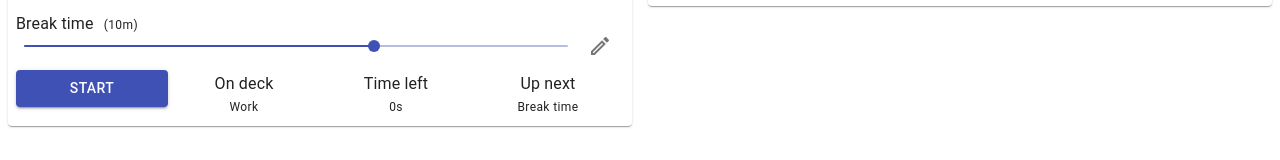
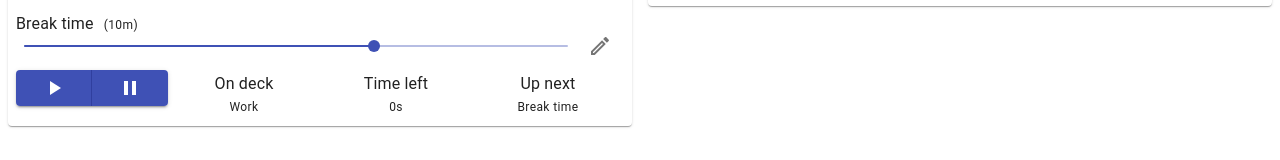
Before and after one commit to enigma0Z/task-timer, a React (Create React App) app: page / in a window 1280 px wide. Shown: the part 186-346 px from the top of the page. Built offline with nearby package versions, Linux system fonts and the light colour scheme.

Commit message:
Add pause feature

```diff
--- a/src/App.tsx
+++ b/src/App.tsx
@@ -3,6 +3,7 @@ import React, { Component } from 'react';
 import {
     AppBar,
     Box,
+    ButtonGroup,
     Card,
     createStyles,
     Grid,
@@ -29,6 +30,10 @@ import ArrowUpwardIcon from '@material-ui/icons/ArrowUpward';
 import DeleteOutlineIcon from '@material-ui/icons/DeleteOutline';
 import SettingsIcon from '@material-ui/icons/Settings';
 import AddIcon from '@material-ui/icons/Add';
+import PauseIcon from '@material-ui/icons/Pause';
+import PlayArrowIcon from '@material-ui/icons/PlayArrow';
+import StopIcon from '@material-ui/icons/Stop';
+import PlayCircleOutlineIcon from '@material-ui/icons/PlayCircleOutline';
 
 import 'date-fns';
 import DateFnsUtils from '@date-io/date-fns';
@@ -99,6 +104,7 @@ interface AppState {
     workLength: number,
     breakLength: number,
     running: boolean,
+    paused: boolean,
     secondsLeft: number,
     currentCountdownIndex: number,
     countdowns: Countdown[],
@@ -140,12 +146,14 @@ const App = withStyles(styles)(class AppComponent extends Component<AppProps, Ap
 
         let secondsLeft = 0
         let running = false
+        let paused = false
         const runningCountdown: Countdown = countdowns.filter((countdown: Countdown) => { return countdown.running })[0]
 
         if (runningCountdown) {
             runningCountdown.update()
             secondsLeft = runningCountdown.secondsLeft
             running = true
+            paused = runningCountdown.paused
         }
 
         const selectedDate = localStorage.getItem('selectedDate')
@@ -154,6 +162,7 @@ const App = withStyles(styles)(class AppComponent extends Component<AppProps, Ap
             workLength: 50,
             breakLength: 10,
             running: running,
+            paused: paused,
             secondsLeft: secondsLeft,
             sidebarOpen: false,
             notificationSupport: "Notification" in window,
@@ -312,6 +321,10 @@ const App = withStyles(styles)(class AppComponent extends Component<AppProps, Ap
     startTimer() {
         this.currentCountdown.subscribe(this.constructor.name, this.updateSubscriber)
         this.currentCountdown.start()
+    }
+
+    pauseTimer() {
+
     }
 
     stopTimer() {
@@ -535,19 +548,38 @@ const App = withStyles(styles)(class AppComponent extends Component<AppProps, Ap
                                 {this.renderSliders()}
                             </Grid>
                             <Grid item xs={12} sm={3}>
-                                <Button
+                                <ButtonGroup
+                                    className={classes.fillWidth}
                                     variant="contained"
-                                    className={classes.fillWidth}
-                                    onClick={this.handleStartStopOnClick}
-                                    color={this.state.running ? 'secondary' : 'primary'}
+                                    color={
+                                        this.state.running
+                                            ? this.state.paused ? 'default' : 'secondary'
+                                            : 'primary'
+                                    }
                                 >
-                                    {this.state.running ? 'Stop' : 'Start'}
-                                </Button>
+                                    <Button className={classes.fillWidth} onClick={this.handleStartStopOnClick}>
+                                        {this.state.running ? <StopIcon /> : <PlayArrowIcon />}
+                                    </Button>
+                                    <Button className={classes.fillWidth} onClick={() => {
+                                        if (this.state.running) {
+                                            this.currentCountdown.pause()
+                                            this.setState({
+                                                paused: !this.state.paused
+                                            })
+                                        }
+                                    }}>
+                                        {this.state.paused ? <PlayCircleOutlineIcon /> : <PauseIcon />}
+                                    </Button>
+                                </ButtonGroup>
                             </Grid>
                             <Grid item xs={4} sm={3}>
                                 <Box flexDirection='column' flex={2} display='flex' alignItems='center'>
                                     <Box display='flex'>
-                                        <Typography variant="subtitle1">{this.state.running ? "Running" : "On deck"}</Typography>
+                                        <Typography variant="subtitle1">{
+                                            this.state.running
+                                                ? this.state.paused ? 'Paused' : "Running"
+                                                : "On deck"
+                                        }</Typography>
                                     </Box>
                                     <Box display='flex'>
                                         <Typography variant='caption'>{this.currentCountdown.name}</Typography>
--- a/src/data/Countdown.ts
+++ b/src/data/Countdown.ts
@@ -9,7 +9,8 @@ const SHORT_TIMER = false // For debug purposes
 export interface CountdownJsonObject {
     startTime?: any,
     endTime?: any,
-    running: any,
+    running: boolean,
+    paused: boolean
     secondsLeft: any,
     name: string,
     min: number,
@@ -25,6 +26,7 @@ export class Countdown extends Subscribable {
     private _endTime?: number = undefined;
 
     private _running: boolean = false
+    private _paused: boolean = false
     private _secondsLeft: number = 0;
 
     public constructor(
@@ -41,6 +43,7 @@ export class Countdown extends Subscribable {
         this.startTime = jsonObject.startTime
         this._endTime = jsonObject.endTime
         this._running = jsonObject.running
+        this._paused = jsonObject.paused
         this._secondsLeft = jsonObject.secondsLeft
         this._name = jsonObject.name
         this._min = jsonObject.min
@@ -56,6 +59,7 @@ export class Countdown extends Subscribable {
             startTime: this.startTime,
             endTime: this.endTime,
             running: this.running,
+            paused: this.paused,
             secondsLeft: this.secondsLeft,
             name: this.name,
             min: this.min,
@@ -71,6 +75,7 @@ export class Countdown extends Subscribable {
     public get secondsLeft(): number { return this._secondsLeft }
 
     public get running(): boolean { return this._running }
+    public get paused(): boolean { return this._paused }
 
     public get value(): number { return this._value ? this._value : DEFAULT_VALUE }
     public set value(value: number) { this._value = value }
@@ -102,8 +107,19 @@ export class Countdown extends Subscribable {
         this.update()
     }
 
+    pause() {
+        if (this.running) {
+            this._paused = !this._paused
+            if (!this.paused) {
+                this._endTime = Date.now() + (this._secondsLeft * 1000)
+            }
+
+            this.update()
+        }
+    }
+
     update() {
-        if (this.endTime !== undefined) {
+        if (this.endTime !== undefined && !this.paused) {
             this._secondsLeft = Math.floor((this.endTime - Date.now()) / 1000)
             if (this._running && this.secondsLeft > 0) {
                 this.timeout = setTimeout(() => this.update(), this.intervalMs)
--- a/src/data/Subscribable.ts
+++ b/src/data/Subscribable.ts
@@ -11,7 +11,6 @@ export abstract class Subscribable {
 
     protected updateSubscribers() {
         this.subscribers.forEach((value, key, map) => {
-            console.log(`updating subscriber ${key}`)
             value()
         })
     }
```
